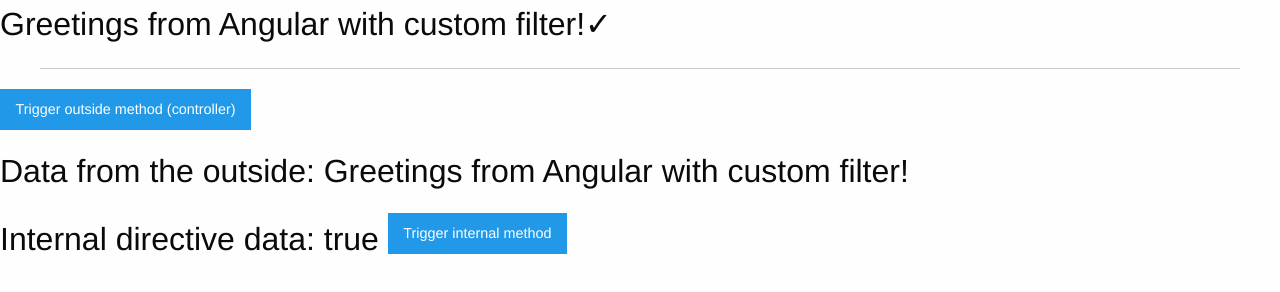
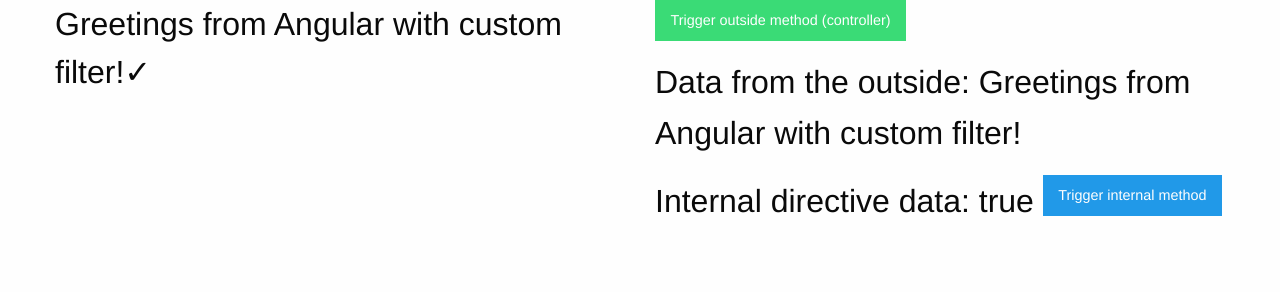
Before and after one commit to ml-archive/nodes-fe-nodes-component-starter, a plain HTML site: page index.html in a window 1280 px wide. Drawn offline with nearby package versions, Linux system fonts and the light colour scheme.

Commit message:
rebuild pages at 8c1d979

```diff
--- a/component.js
+++ b/component.js
@@ -10,7 +10,7 @@
         setters: [],
         execute: function () {
             exports_1("default", angular.module("templates", []).run(["$templateCache", function ($templateCache) {
-                $templateCache.put('src/component.html', '<hr />\n<button class="button" ng-click="ComponentDirective.event({message: \'from directive\'})">Trigger outside method (controller)</button>\n<p>\n    Data from the outside: {{ComponentDirective.data}}\n</p>\n<p>\n    Internal directive data: {{internalValue}}\n    <button class="button" ng-click="internalDirectiveMethod()">Trigger internal method</button>\n</p>');
+                $templateCache.put('src/component.html', '<button class="button success" ng-click="ComponentDirective.event({message: \'from directive\'})">Trigger outside method (controller)</button>\n<p>\n    Data from the outside: {{ComponentDirective.data}}\n</p>\n<p>\n    Internal directive data: {{internalValue}}\n    <button class="button" ng-click="internalDirectiveMethod()">Trigger internal method</button>\n</p>');
             }]));
         }
     };
--- a/index.html
+++ b/index.html
@@ -7,11 +7,21 @@
         <link rel="stylesheet" href="docs.css">
 
         <link rel="stylesheet" href="component.css">
+
+        <style>
+            [ng\:cloak], [ng-cloak], [data-ng-cloak], [x-ng-cloak], .ng-cloak, .x-ng-cloak {
+                display: none !important;
+            }
+        </style>
     </head>
-    <body ng-app="demoApp">
-        <div ng-controller="demoController as demo">
-            {{demo.testValue | componentFilter}}
-            <component-directive on-event="demo.controllerMethod(message)" data="demo.testValue"></component-directive>
+    <body ng-app="demoApp" ng-cloak>
+        <div class="row" ng-controller="demoController as demo">
+            <div class="small-12 large-6 columns">
+                {{demo.testValue | componentFilter}}
+            </div>
+            <div class="small-12 large-6 columns">
+                <component-directive on-event="demo.controllerMethod(message)" data="demo.testValue"></component-directive>
+            </div>
         </div>
 
         <script src="angular.js"></script>
```
